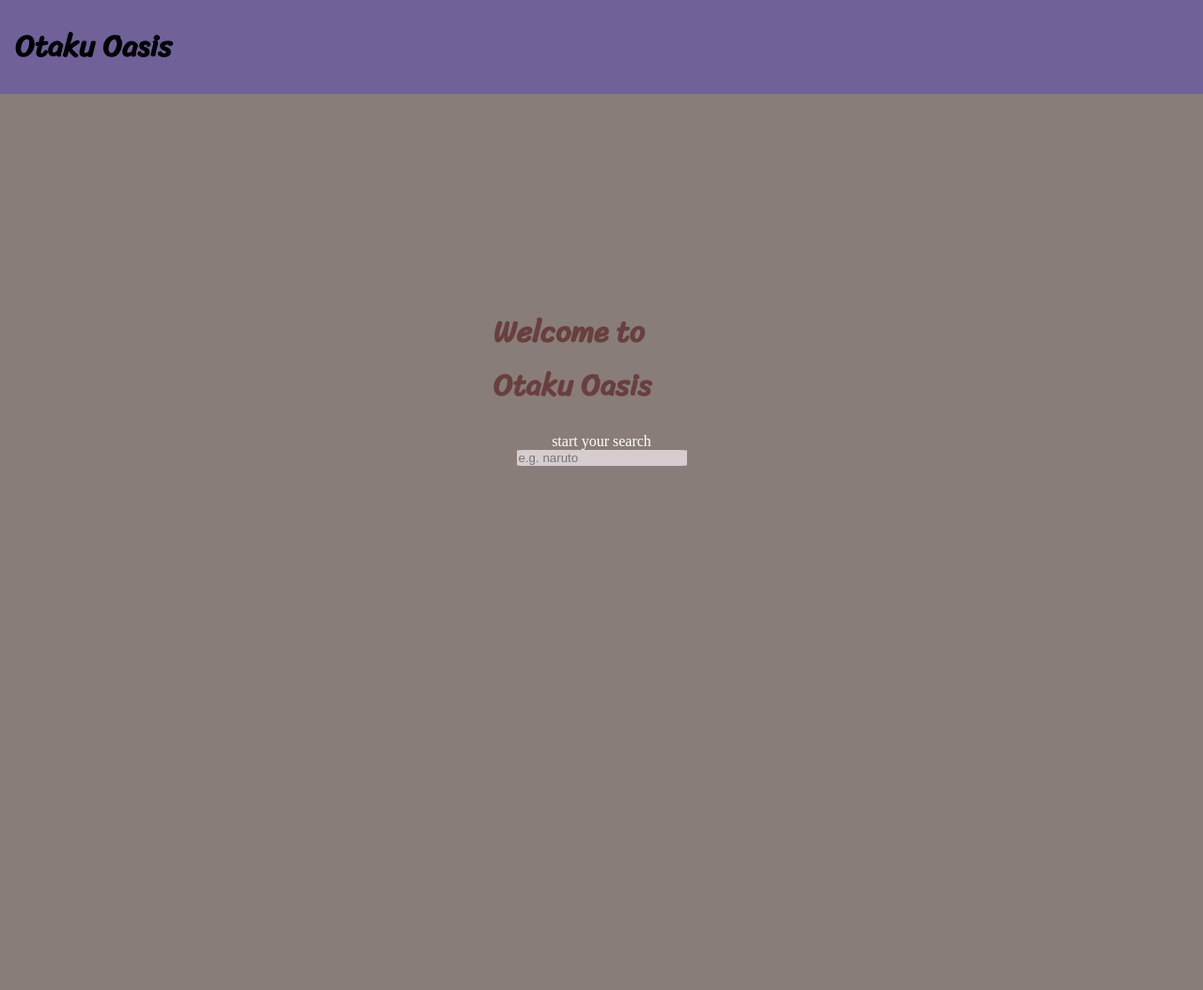
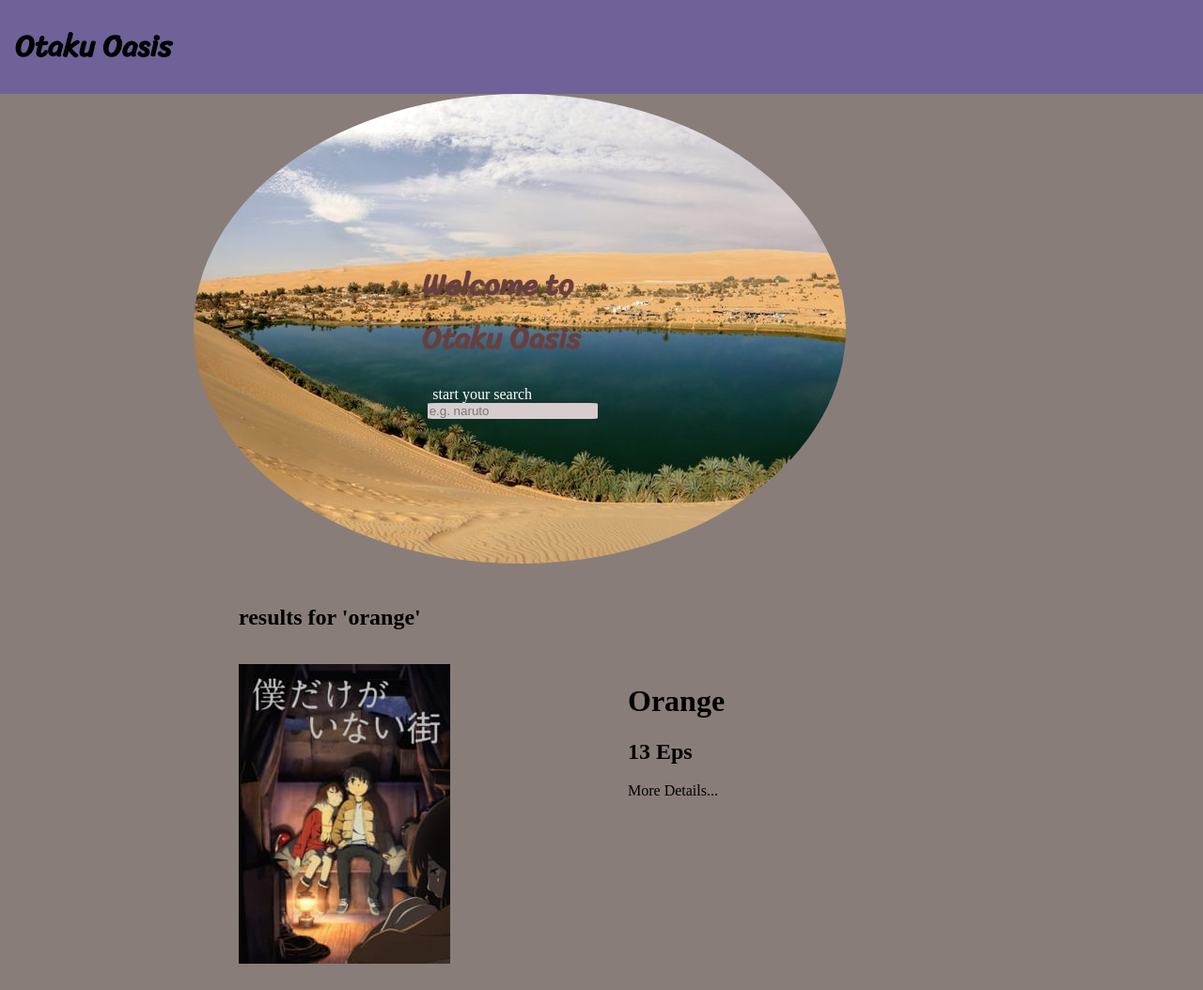
Before and after one commit to JeffreyMejia/Otaku-Oasis, a website with bundled scripts: page index.html in a window 1280 px wide. Shown: the whole page at 94% size. Before the commit the page ends 800 px from the top, so only its background shows below. Built offline with nearby package versions, Linux system fonts and the light colour scheme.

Commit message:
finished css and html for landing page and search results page #1

```diff
--- a/css/layout.css
+++ b/css/layout.css
@@ -5,6 +5,7 @@
 .container {
   max-width: 576px;
   margin: 0 auto;
+  padding: 0 1rem;
 }
 
 .row {
@@ -20,7 +21,11 @@
   width: 100%;
 }
 
-@media screen and(min width: 769px) {
+.welcome {
+  width: 60%;
+}
+
+@media screen and (min-width: 769px) {
   .container {
     max-width: 900px;
     margin: 0 auto;
@@ -28,5 +33,14 @@
 
   .column-half {
     width: 50%;
+    padding: 0.5rem;
+  }
+
+  .landing-column {
+    width: 80%;
+  }
+
+  .welcome {
+    width: 30%;
   }
 }
--- a/css/styles.css
+++ b/css/styles.css
@@ -15,12 +15,12 @@ body {
 .welcome {
   font-family: sriracha, cursive;
   color: #683f3f;
-  width: 40%;
   display: flex;
   flex-wrap: wrap;
 }
 
 .landing-search-label {
+  margin-left: -5rem;
   color: white;
 }
 
@@ -28,6 +28,7 @@ body {
   background-color: #d7cdce;
   border-style: none;
   border-radius: 5%;
+  margin-left: -1rem;
 }
 
 .landing-column {
@@ -35,6 +36,16 @@ body {
   flex-direction: column;
   justify-content: center;
   align-items: center;
-  height: 600px;
-  background-image:;
+  height: 500px;
+  background-image: url('/images/oasis.jpg');
+  background-repeat: no-repeat;
+  border-radius: 60%;
 }
+
+/*
+^stylings related to landing page^
+/below is stylings related to the search results page/ */
+
+.search-results {
+  list-style: none;
+}
--- a/index.html
+++ b/index.html
@@ -23,7 +23,8 @@
       </div>
     </header>
     <main class="container">
-      <div class="row">
+      <div data-view="landing">
+        <div class="row landing-row">
           <div class="column-full landing-column">
             <h1 class="welcome">Welcome to Otaku Oasis</h1>
             <div>
@@ -38,6 +39,26 @@
               placeholder="e.g. naruto" />
           </div>
         </div>
+      </div>
+      <div data-view="search">
+        <ul class="search-results">
+          <li>
+            <div class="column-half">
+              <h2>results for 'orange'</h2>
+            </div>
+            <div class="row">
+              <div class="column-half">
+                <img src="images/orange.jpg" alt="anime-show" />
+              </div>
+              <div class="column-half">
+                <h1>Orange</h1>
+                <h2>13 Eps</h2>
+                <p>More Details...</p>
+              </div>
+            </div>
+          </li>
+        </ul>
+      </div>
     </main>
     <script src="js/data.js"></script>
     <script src="js/main.js"></script>
```
Also changed, not shown: images/erased.jpg (added), images/oasis.jpg (renamed from images/oasis .jpg), images/orange.jpg (added). Lines whose indentation alone changed are shown as unchanged.
